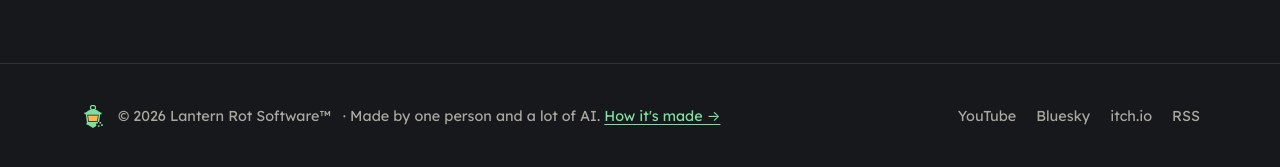
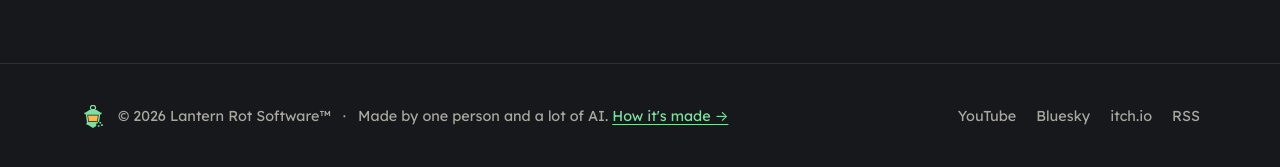
Before and after one commit to lanternrot/lanternrot.github.io, a Jekyll site: the page built from index.html, in a window 1280 px wide and 1400 px high, scrolled down 4037 px. Shown: the part 1214-1381 px from the top of the window. Built offline with Jekyll 4.4.1, drawn with Linux system fonts in a browser that asks for light colours; some web fonts are replaced.

Commit message:
Footer: make the dot its own element so spacing is even
Co-Authored-By: Claude Opus 5.5 <noreply@anthropic.com>

```diff
--- a/_includes/footer.html
+++ b/_includes/footer.html
@@ -1,6 +1,6 @@
 <footer>
   <div class="wrap">
-    <div class="brand"><img src="/assets/img/icon.svg" alt="" width="26" height="26"><span>© 2026 Lantern Rot Software™</span><span> · Made by one person and a lot of AI. <a href="/made-with-ai/">How it's made →</a></span></div>
+    <div class="brand"><img src="/assets/img/icon.svg" alt="" width="26" height="26"><span>© 2026 Lantern Rot Software™</span><span class="sep" aria-hidden="true">·</span><span>Made by one person and a lot of AI. <a href="/made-with-ai/">How it's made →</a></span></div>
     <nav aria-label="Elsewhere">
       {%- for profile in site.data.profiles %}
       <a href="{{ profile.url }}">{{ profile.name }}</a>
--- a/assets/css/site.css
+++ b/assets/css/site.css
@@ -396,7 +396,8 @@ footer .brand { display: flex; align-items: center; gap: 12px; }
 footer .brand img { width: 26px; height: 26px; }
 @media (max-width: 600px) {
   footer .brand { flex-wrap: wrap; }
-  footer .brand span + span { flex-basis: 100%; }
+  footer .brand .sep { display: none; }
+  footer .brand span:last-child { flex-basis: 100%; }
   footer .brand a { white-space: nowrap; }
 }
 footer nav { display: flex; flex-wrap: wrap; gap: 20px; }
```
